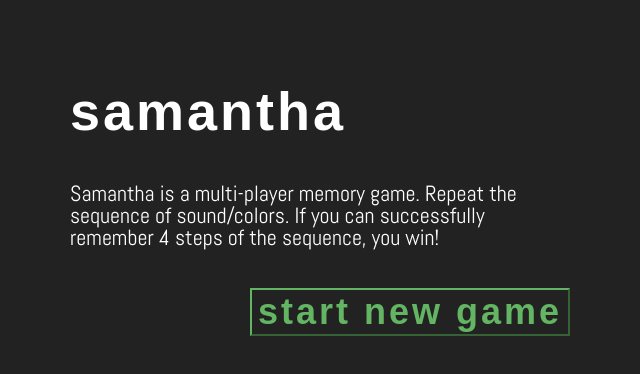
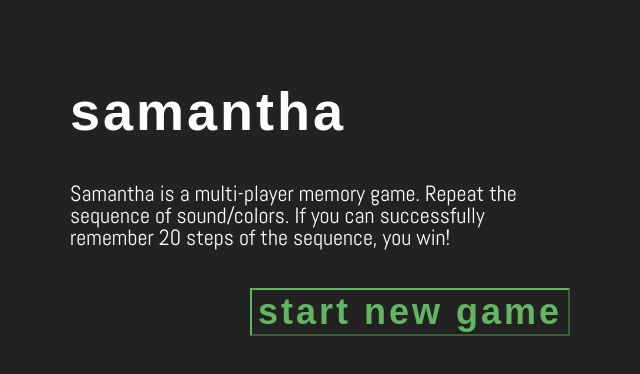
Before and after one commit to gigamesh/samantha, a React (Create React App) app: page / in a window 1280 px wide. Shown: the top 374 px of the page, without its empty margins (320-960 px from the left). Built offline with nearby package versions, Linux system fonts and the light colour scheme; a web font is replaced by a local one.

Commit message:
winLength

```diff
--- a/src/constants.js
+++ b/src/constants.js
@@ -25,7 +25,7 @@ export const gameState = {
 };
 
 export const message = 'YOU WIN!!   '.split('');
-export const winLength = 4;
+export const winLength = 20;
 export const onSwitch =
   'https://s3-us-west-1.amazonaws.com/mattmasurka/random/fCC+samantha/offswitch.mp3';
 export const beep =
```
